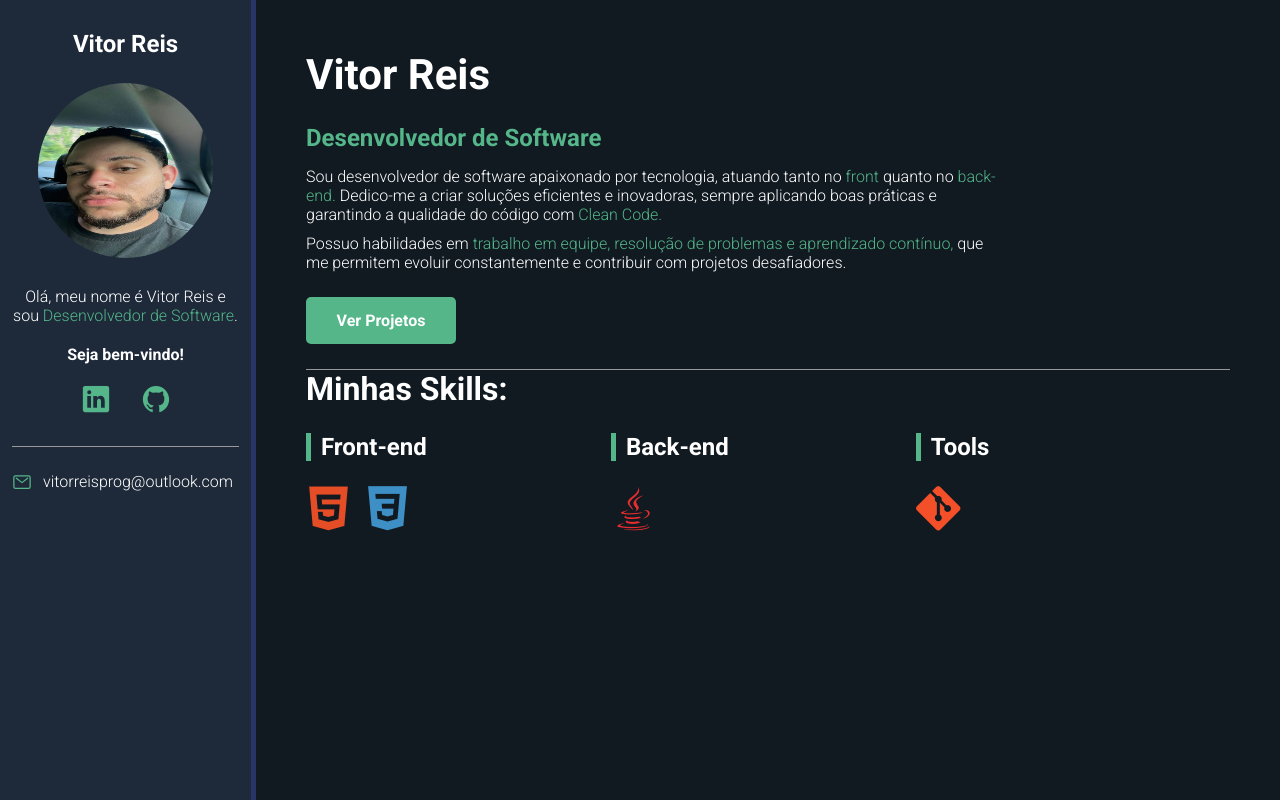
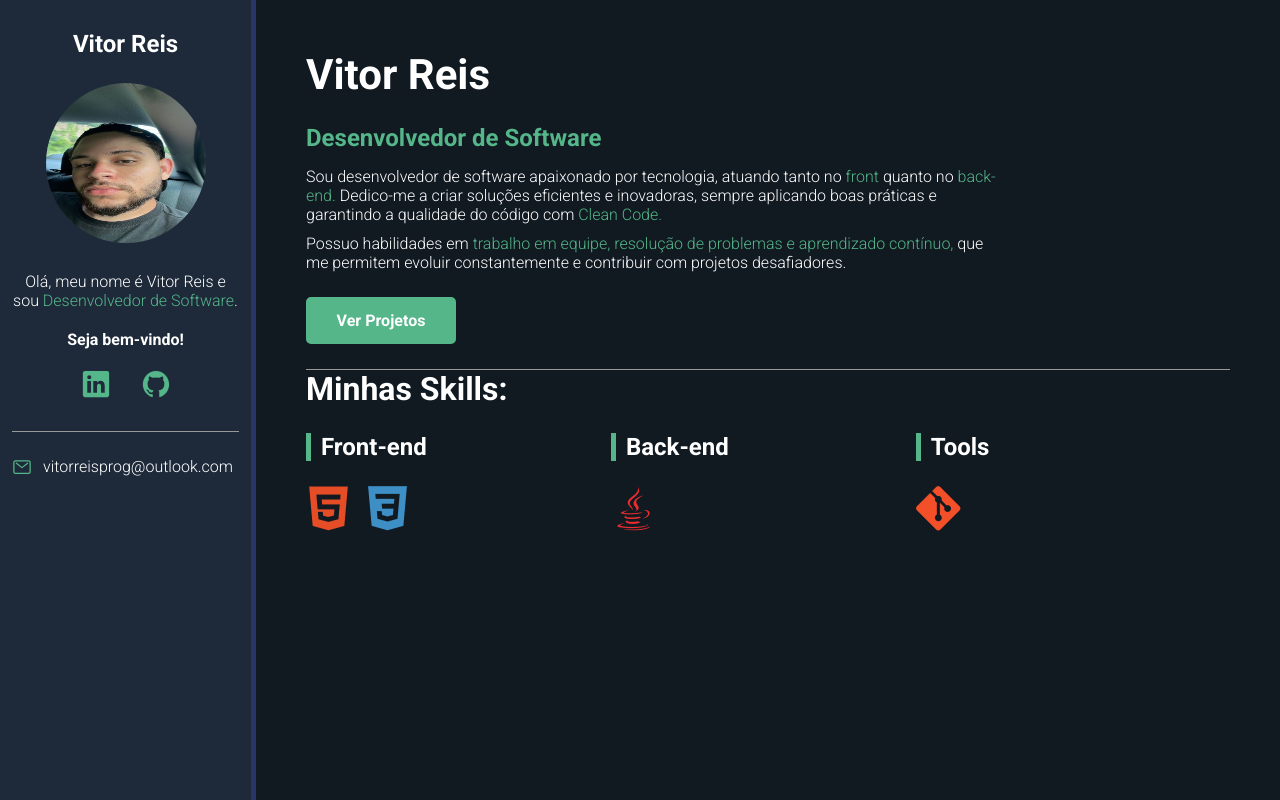
Before and after one commit to vitooreis/vitooreis.github.io, a plain HTML site: page index.html in a window 1280 px wide. Drawn offline with nearby package versions, Linux system fonts and the light colour scheme.

Commit message:
Testando modificacoes

```diff
--- a/css/styles.css
+++ b/css/styles.css
@@ -60,8 +60,8 @@
 }
 
 #bio-image {
-    width: 175px;
-    height: 175px;
+    width: 160px;
+    height: 160px;
     border-radius: 50%;
     margin-bottom: 25px;
 }
```
